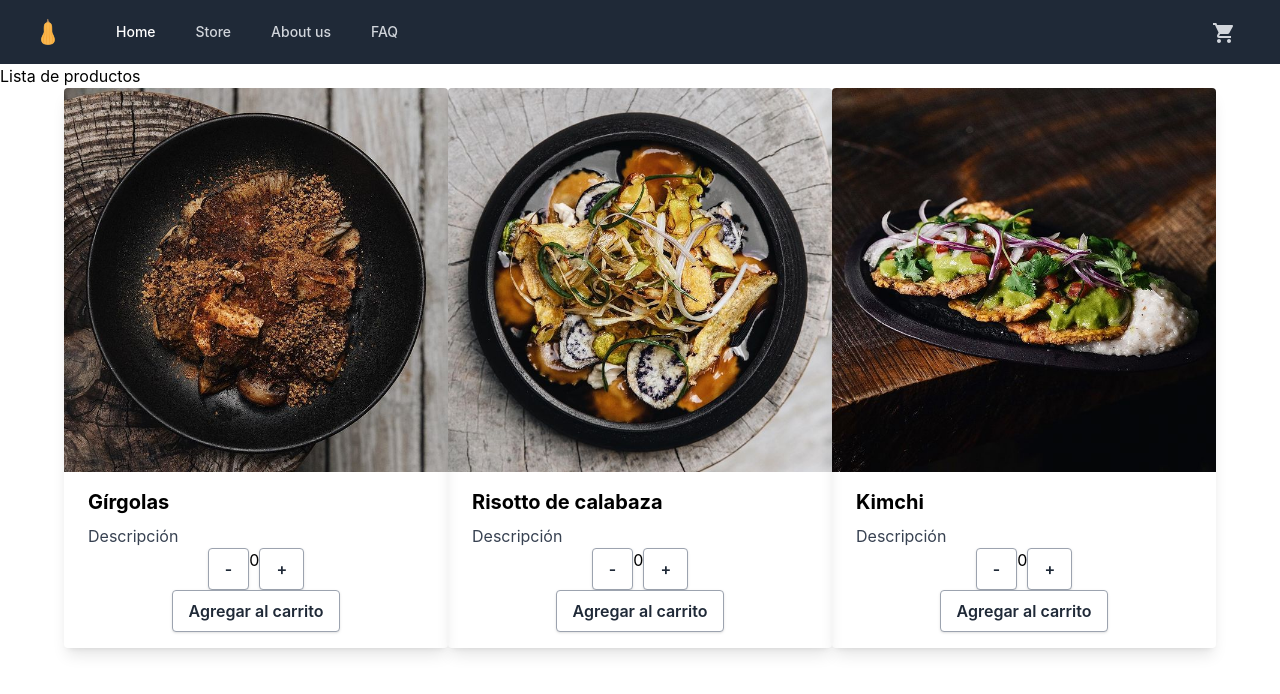
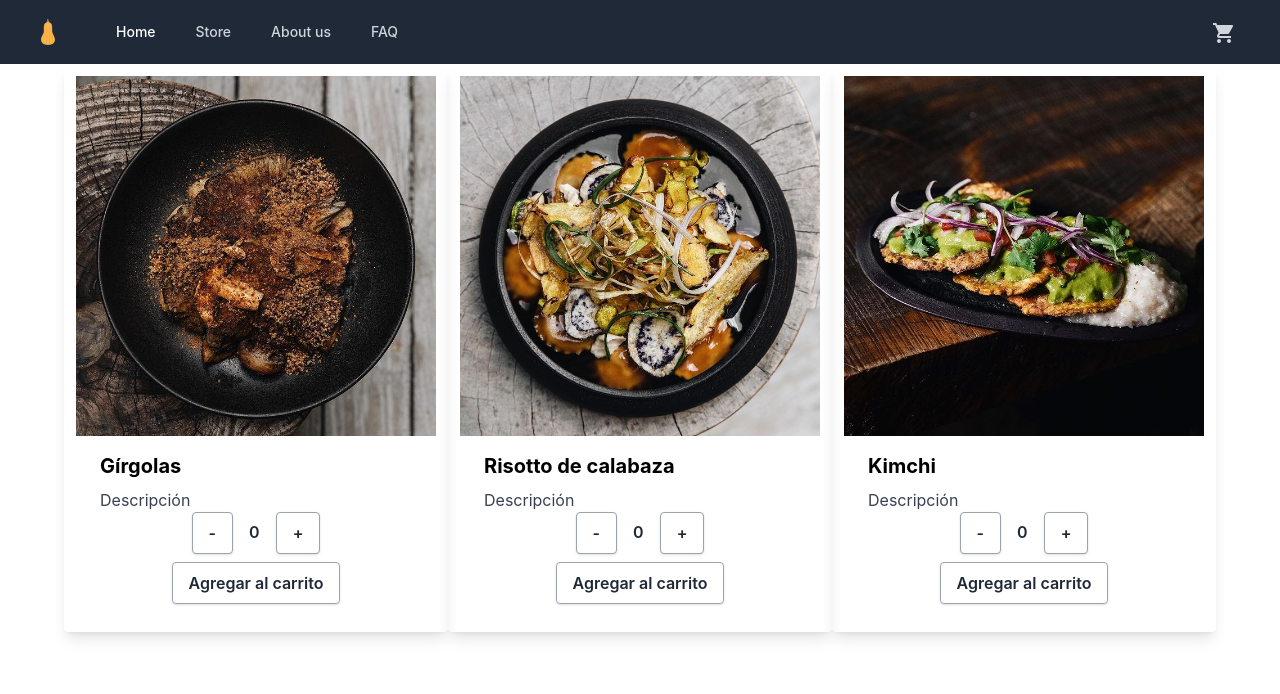
Before and after one commit to nazarenads/anquitoDosSantos, a React (Create React App) app: page / in a window 1280 px wide. Shown: the top 694 px of the page. Built offline with nearby package versions, Linux system fonts and the light colour scheme.

Commit message:
improved styles

```diff
--- a/src/App.js
+++ b/src/App.js
@@ -7,7 +7,7 @@ function App() {
   return (
     <>
     <NavBar/>
-    <ItemListContainer greeting="Lista de productos"/>
+    <ItemListContainer/>
     </>
   );
 }
--- a/src/components/ItemCount.jsx
+++ b/src/components/ItemCount.jsx
@@ -18,7 +18,7 @@ function ItemCount({stock, initial}) {
   return (
     <>
     <button onClick={decreaseCounter} className="bg-white hover:bg-gray-100 text-gray-800 font-semibold py-2 px-4 border border-gray-400 rounded shadow">-</button>
-    <p>
+    <p className="text-gray-800 font-semibold py-2 px-4">
         {counter}
     </p>
     <button onClick={increaseCounter} className="bg-white hover:bg-gray-100 text-gray-800 font-semibold py-2 px-4 border border-gray-400 rounded shadow">+</button>
--- a/src/components/ItemListContainer.jsx
+++ b/src/components/ItemListContainer.jsx
@@ -26,12 +26,8 @@ function ItemListContainer( props ) {
 
   return (
       <>
-      <h1>{props.greeting}</h1>
       <div className='flex justify-center'>
         <ItemList products={products}/>
-        {/* <ProductItem data={products[0]}/>
-        <ProductItem data={products[1]}/>
-        <ProductItem data={products[2]}/> */}
       </div>
       </>
 
--- a/src/components/ProductItem.jsx
+++ b/src/components/ProductItem.jsx
@@ -4,14 +4,14 @@ import ItemCount from './ItemCount'
 function ProductItem({product}) {
   const {image, title, description} = product
   return (
-        <div className="max-w-sm rounded overflow-hidden shadow-lg">
+        <div className="max-w-sm rounded overflow-hidden shadow-lg p-3">
     <img className="w-full" src={image}/>
     <div className="px-6 py-4">
         <div className="font-bold text-xl mb-2">{title}</div>
         <p className="text-gray-700 text-base">
             {description}
         </p>
-        <div className="flex justify-center">
+        <div className="flex justify-center pb-2">
         <ItemCount stock="10" initial="1"/>
         </div>
         <div className="flex justify-center">
```
